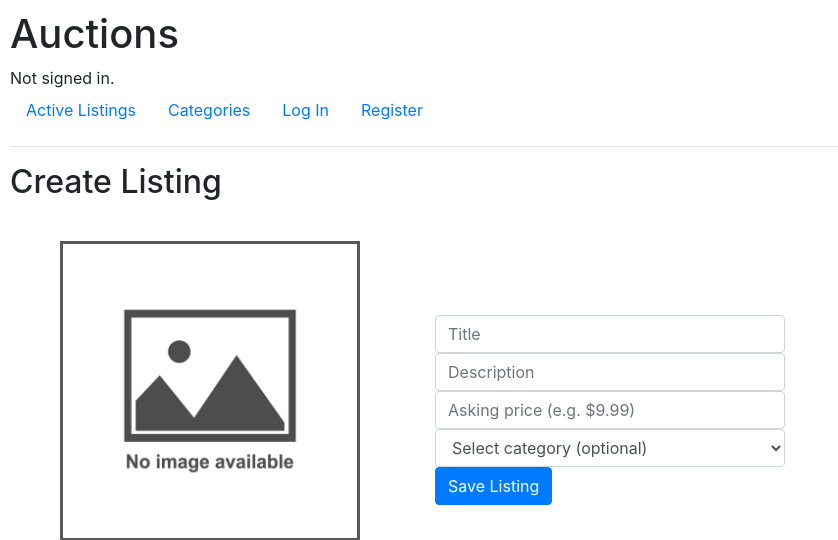
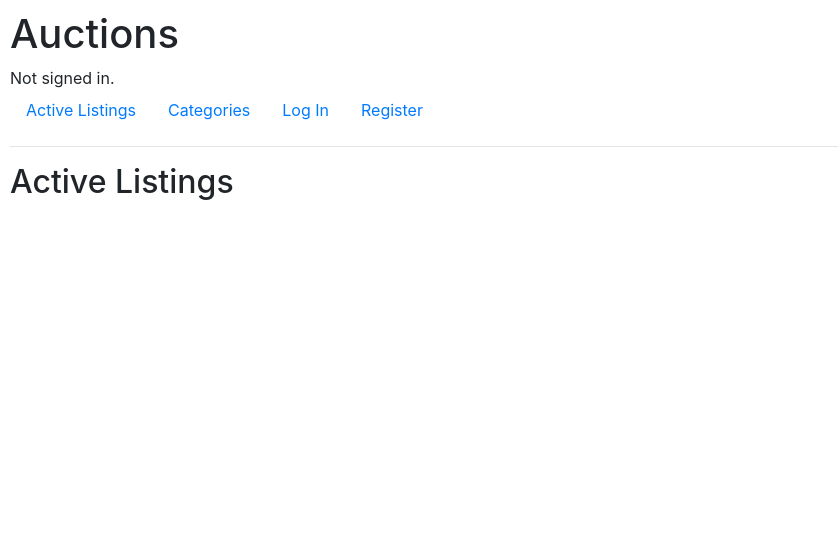
Before and after one commit to infinicky-codes/CS50Web, a Django app: page /categories in a window 1280 px wide. Shown: the top 540 px of the page, without its empty margins (0-838 px from the left). Run offline with Django 3.2, Linux system fonts and the light colour scheme; some libraries are stand-ins or nearby versions.

Commit message:
Feat: Add images to static folder

```diff
--- a/commerce/auctions/templates/auctions/create.html
+++ b/commerce/auctions/templates/auctions/create.html
@@ -10,7 +10,7 @@
   <div class="left">
     <img src="{% static 'auctions/no_img.jpeg' %}" alt="No image available"
         style="border:3px solid rgb(90, 89, 89)">
-
+    {% comment %}#TODO: Upload image instead of URL {% endcomment %}
     <input class="form-control" type="url" name="image_url" placeholder="Image URL (optional)">
   </div>
 
--- a/commerce/auctions/views.py
+++ b/commerce/auctions/views.py
@@ -38,22 +38,21 @@ def create(request):
         return render(request, "auctions/index.html", {
             "listings": Listing.objects.all()
         })
-
     else:
         return render(request, "auctions/create.html", {
             "categories": Category.objects.all()
         })
 
 
-# To do: add categories.html
+# TODO: add categories.html
 def categories(request):
-    return render(request, "auctions/create.html")
+    return render(request, "auctions/index.html")
 
 
-# To do: add watchlist.html
+# TODO: add watchlist.html
 @login_required
 def watchlist(request):
-    return render(request, "auctions/create.html")
+    return render(request, "auctions/index.html")
 
 
 
```
Also changed, not shown: commerce/auctions/static/auctions/decks/element-shadow-skateboard-deck-gb.png (added), commerce/auctions/static/auctions/decks/element-trapped-skateboard-deck-sf.png (added), commerce/auctions/static/auctions/decks/enjoi-whitey-panda-wide-r7-skateboard-deck-o3.png (added), commerce/auctions/static/auctions/decks/hydroponic-x-pink-panther-skateboard-deck-s8.png (added), commerce/auctions/static/auctions/decks/jart-golden-skateboard-deck-de.png (added), commerce/auctions/static/auctions/decks/jart-mark-frolich-pro-skateboard-deck-ci.png (added), commerce/auctions/static/auctions/decks/verb-marble-dip-skateboard-deck-wu.png (added), commerce/auctions/static/auctions/decks/zoo-york-city-skateboard-deck-vm.png (added).
